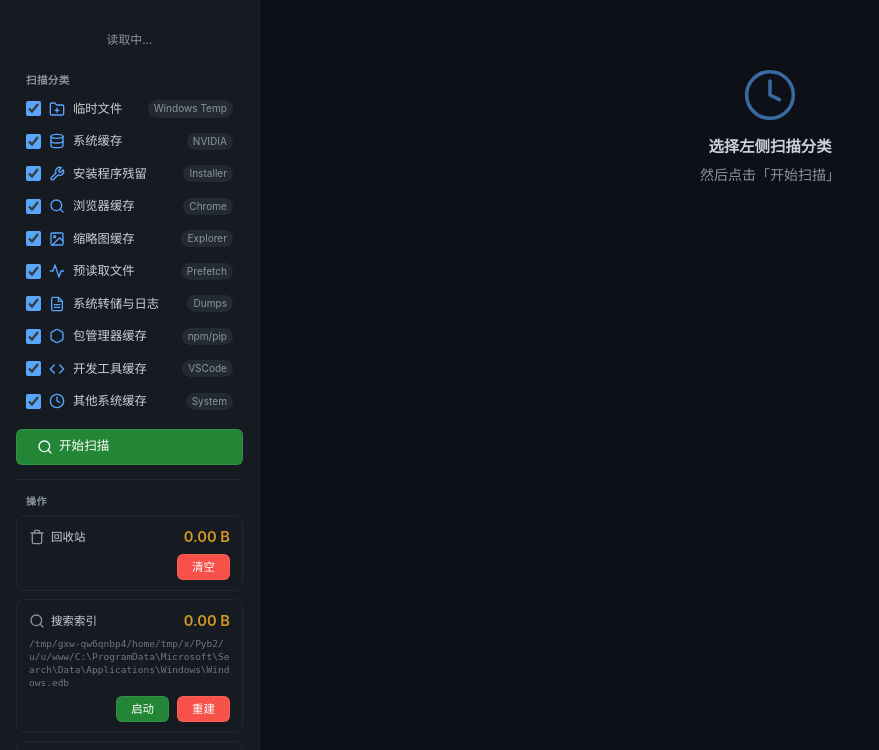
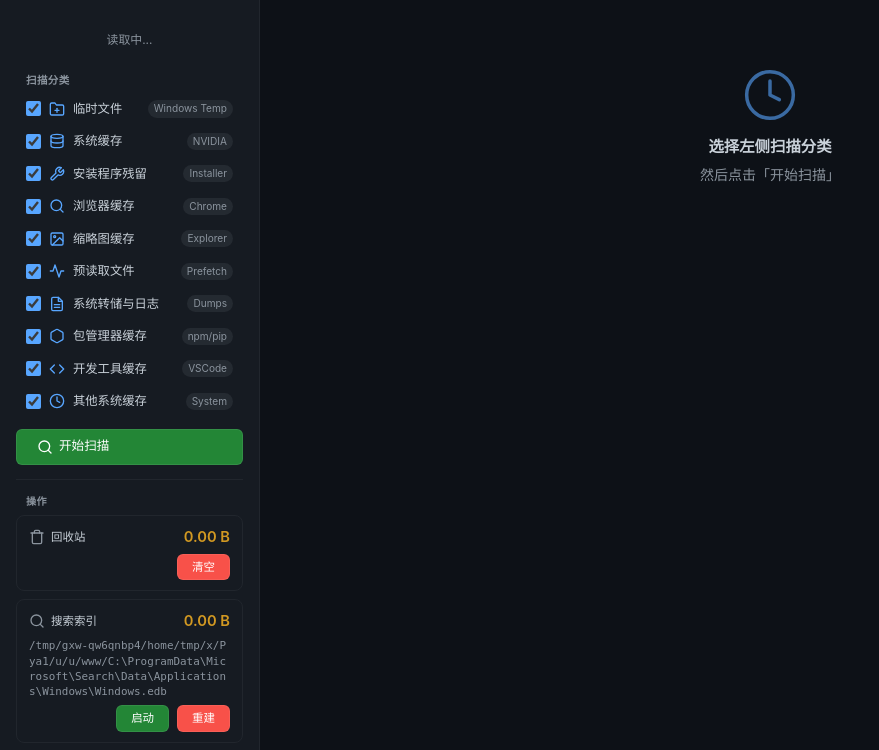
Before and after one commit to bsawang/sysClean, a Flask app: page / in a window 1280 px wide. Shown: the part 50-800 px from the top of the page, without its empty margins (0-879 px from the left). Run offline with Flask 3, Linux system fonts and the light colour scheme; data that the repository does not hold is empty.

Commit message:
fix: increase search path font size to 0.78rem

```diff
--- a/templates/index.html
+++ b/templates/index.html
@@ -233,7 +233,7 @@
           <span class="op-card-label" data-i18n="search.title">Search Index</span>
           <span id="search-size" style="font-size:1.05rem;font-weight:600;color:#d29922">-</span>
         </div>
-        <div id="search-path" style="font-size:0.68rem;color:#6e7681;margin-top:6px;word-break:break-all;line-height:1.35;font-family:monospace"></div>
+        <div id="search-path" style="font-size:0.78rem;color:#8b949e;margin-top:6px;word-break:break-all;line-height:1.4;font-family:monospace"></div>
         <div style="display:flex;justify-content:flex-end;align-items:center;gap:8px;margin-top:6px">
           <button class="btn btn-primary btn-sm btn-operation" onclick="toggleSearchService()" style="font-size:0.82rem;padding:4px 14px" id="btn-search-toggle">
             <span id="search-toggle-text" data-i18n="search.stop">停止</span>
```
